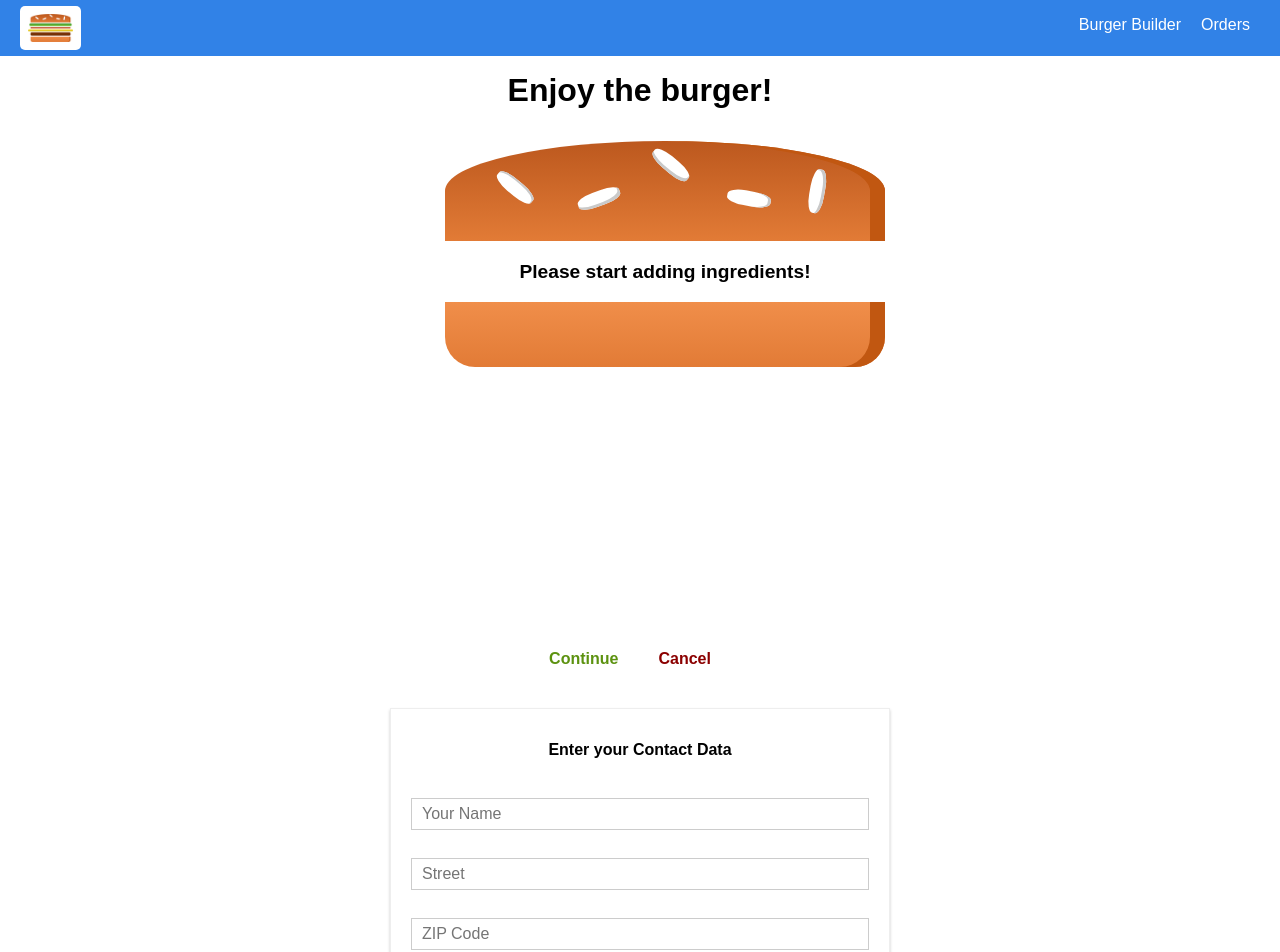
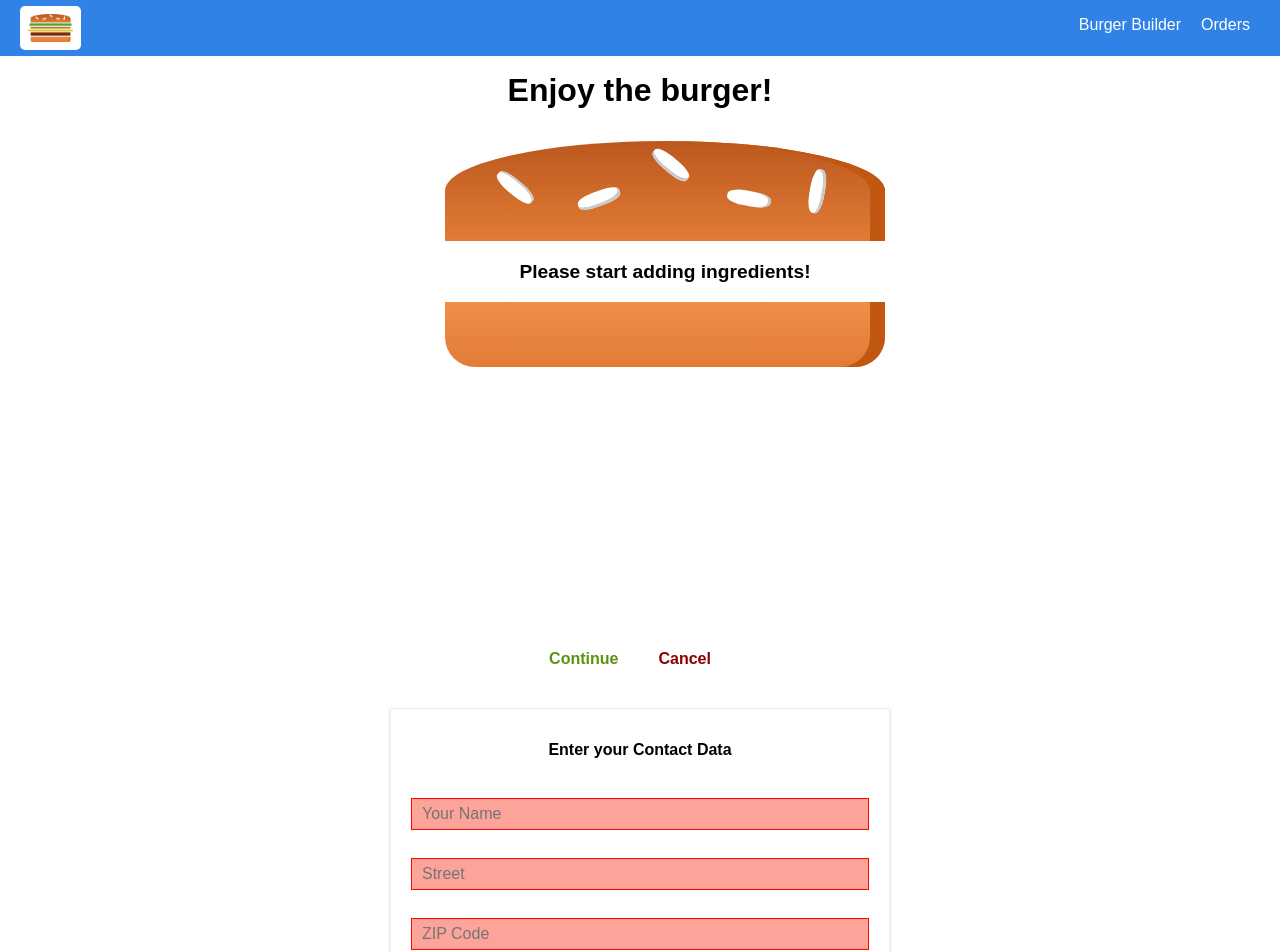
Before and after one commit to Norman518/burger-builder-react, a React app: page /checkout/contact-data in a window 1280 px wide. Shown: the top 952 px of the page. Built offline with nearby package versions, Linux system fonts and the light colour scheme.

Commit message:
added some validation requirements

```diff
--- a/src/components/UI/Input/Input.js
+++ b/src/components/UI/Input/Input.js
@@ -4,93 +4,52 @@ import classes from './Input.css';
 
 const input = (props) => {
   let inputElement = null;
-
+  const inputClasses = [classes.InputElement]
+  if (props.invalid && props.shouldValidate) {
+    inputClasses.push(classes.Invalid);
+  }
   switch (props.elementType) {
     case ('input'):
-      inputElement = < input
-      className = {
-        classes.InputElement
-      } {
-        ...props.elementConfig
-      }
-      value = {
-        props.value
-      }
-      onChange = {
-        props.changed
-      }
-      />;
+      inputElement = <input
+        className={inputClasses.join(" ")}
+        {...props.elementConfig}
+        value={props.value}
+        onChange={props.changed} />;
       break;
     case ('textarea'):
-      inputElement = < textarea
-      className = {
-        classes.InputElement
-      } {
-        ...props.elementConfig
-      }
-      value = {
-        props.value
-      }
-      onChange = {
-        props.changed
-      }
-      />;
+      inputElement = <textarea
+        className={inputClasses.join(" ")}
+        {...props.elementConfig}
+        value={props.value}
+        onChange={props.changed} />;
       break;
     case ('select'):
-      inputElement = ( <
-        select className = {
-          classes.InputElement
-        }
-        value = {
-          props.value
-        }
-        onChange = {
-          props.changed
-        } > {
-          props.elementConfig.options.map(option => ( <
-            option key = {
-              option.value
-            }
-            value = {
-              option.value
-            } > {
-              option.displayValue
-            } <
-            /option>
-          ))
-        } <
-        /select>
+      inputElement = (
+        <select
+          className={inputClasses.join(" ")}
+          value={props.value}
+          onChange={props.changed}>
+          {props.elementConfig.options.map(option => (
+            <option key={option.value} value={option.value}>
+              {option.displayValue}
+            </option>
+          ))}
+        </select>
       );
       break;
     default:
-      inputElement = < input
-      className = {
-        classes.InputElement
-      } {
-        ...props.elementConfig
-      }
-      value = {
-        props.value
-      }
-      onChange = {
-        props.changed
-      }
-      />;
+      inputElement = <input
+        className={inputClasses.join(" ")}
+        {...props.elementConfig}
+        value={props.value}
+        onChange={props.changed} />;
   }
 
-  return ( <
-    div className = {
-      classes.Input
-    } >
-    <
-    label className = {
-      classes.Label
-    } > {
-      props.label
-    } < /label> {
-      inputElement
-    } <
-    /div>
+  return (
+    <div className={classes.Input}>
+      <label className={classes.Label}>{props.label}</label>
+      {inputElement}
+    </div>
   );
 
 };
--- a/src/containers/Checkout/ContactData/ContactData.js
+++ b/src/containers/Checkout/ContactData/ContactData.js
@@ -15,7 +15,11 @@ class ContactData extends Component {
                     type: 'text',
                     placeholder: 'Your Name'
                 },
-                value: ''
+                value: '',
+                validation: {
+                    required: true
+                },
+                valid: false
             },
             street: {
                 elementType: 'input',
@@ -23,7 +27,11 @@ class ContactData extends Component {
                     type: 'text',
                     placeholder: 'Street'
                 },
-                value: ''
+                value: '',
+                validation: {
+                    required: true
+                },
+                valid: false
             },
             zipCode: {
                 elementType: 'input',
@@ -31,7 +39,13 @@ class ContactData extends Component {
                     type: 'text',
                     placeholder: 'ZIP Code'
                 },
-                value: ''
+                value: '',
+                validation: {
+                    required: true,
+                    minLength: 5,
+                    maxLength: 5
+                },
+                valid: false
             },
             country: {
                 elementType: 'input',
@@ -39,7 +53,11 @@ class ContactData extends Component {
                     type: 'text',
                     placeholder: 'Country'
                 },
-                value: ''
+                value: '',
+                validation: {
+                    required: true
+                },
+                valid: false
             },
             email: {
                 elementType: 'input',
@@ -47,14 +65,18 @@ class ContactData extends Component {
                     type: 'email',
                     placeholder: 'Your E-Mail'
                 },
-                value: ''
+                value: '',
+                validation: {
+                    required: true
+                },
+                valid: false
             },
             deliveryMethod: {
                 elementType: 'select',
                 elementConfig: {
                     options: [
-                        {value: 'fastest', displayValue: 'Fastest'},
-                        {value: 'cheapest', displayValue: 'Cheapest'}
+                        { value: 'fastest', displayValue: 'Fastest' },
+                        { value: 'cheapest', displayValue: 'Cheapest' }
                     ]
                 },
                 value: ''
@@ -63,9 +85,9 @@ class ContactData extends Component {
         loading: false
     }
 
-    orderHandler = ( event ) => {
+    orderHandler = (event) => {
         event.preventDefault();
-        this.setState( { loading: true } );
+        this.setState({ loading: true });
         const formData = {};
         for (let formElementIdentifier in this.state.orderForm) {
             formData[formElementIdentifier] = this.state.orderForm[formElementIdentifier].value;
@@ -75,16 +97,28 @@ class ContactData extends Component {
             price: this.props.price,
             orderData: formData
         }
-        axios.post( '/orders.json', order )
-            .then( response => {
-                this.setState( { loading: false } );
-                this.props.history.push( '/' );
-            } )
-            .catch( error => {
-                this.setState( { loading: false } );
-            } );
+        axios.post('/orders.json', order)
+            .then(response => {
+                this.setState({ loading: false });
+                this.props.history.push('/');
+            })
+            .catch(error => {
+                this.setState({ loading: false });
+            });
     }
-
+    checkValidity(value, rules) {
+        let isValid = true;
+        if (rules.required) {
+            isValid = value.trim() !== '' && isValid;
+        }
+        if (rules.minLength) {
+            isValid = value.length >= rules.minLength && isValid
+        }
+        if (rules.maxLength) {
+            isValid = value.length <= rules.maxLength && isValid
+        }
+        return isValid;
+    }
     inputChangedHandler = (event, inputIdentifier) => {
         const updatedOrderForm = {
             ...this.state.orderForm
@@ -93,11 +127,13 @@ class ContactData extends Component {
             ...updatedOrderForm[inputIdentifier]
         };
         updatedFormElement.value = event.target.value;
+        updatedFormElement.valid = this.checkValidity(updatedFormElement.value, updatedFormElement.validation)
         updatedOrderForm[inputIdentifier] = updatedFormElement;
-        this.setState({orderForm: updatedOrderForm});
+
+        this.setState({ orderForm: updatedOrderForm });
     }
 
-    render () {
+    render() {
         const formElementsArray = [];
         for (let key in this.state.orderForm) {
             formElementsArray.push({
@@ -113,12 +149,14 @@ class ContactData extends Component {
                         elementType={formElement.config.elementType}
                         elementConfig={formElement.config.elementConfig}
                         value={formElement.config.value}
+                        invalid={!formElement.config.valid}
+                        shouldValidate = {formElement.config.validation}
                         changed={(event) => this.inputChangedHandler(event, formElement.id)} />
                 ))}
                 <Button btnType="Success">ORDER</Button>
             </form>
         );
-        if ( this.state.loading ) {
+        if (this.state.loading) {
             form = <Spinner />;
         }
         return (
```
